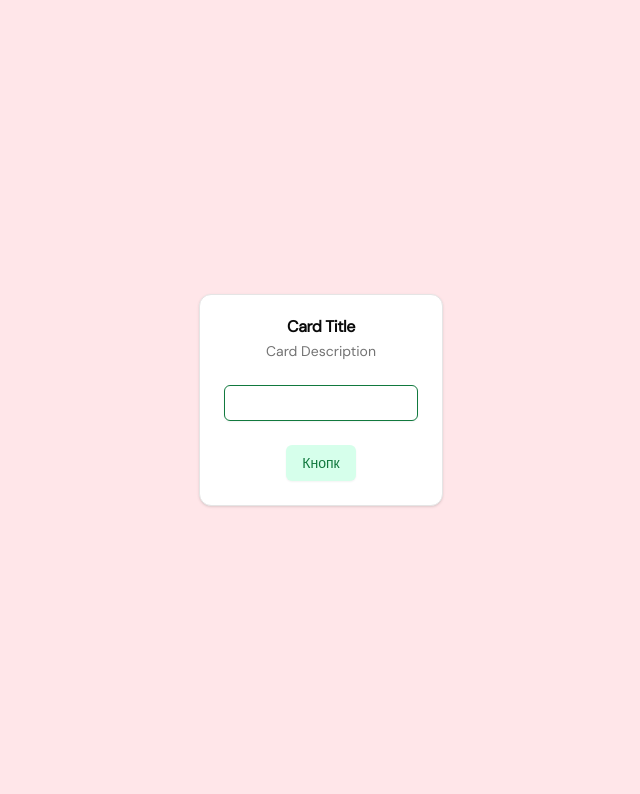
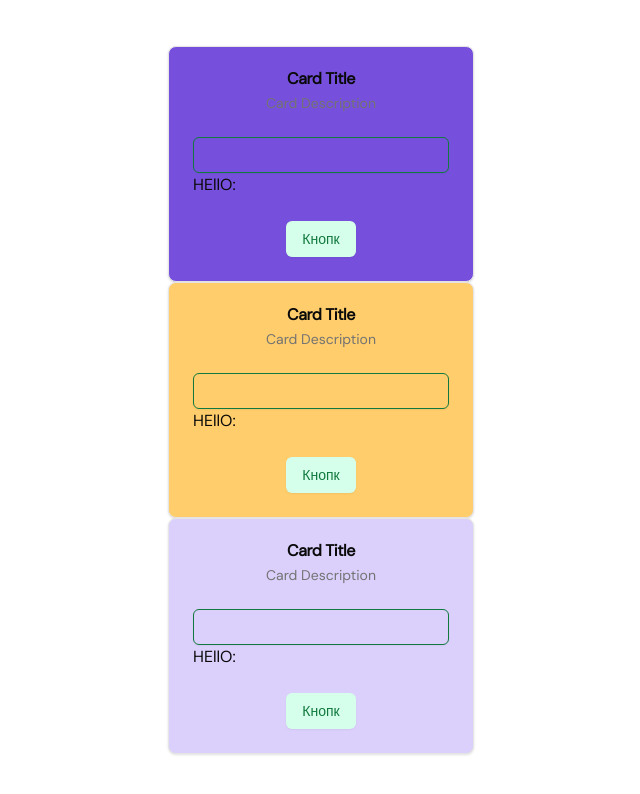
Before and after one commit to PushkinDenis/ai-social, a React (Vite) app: page / in a window 1280 px wide. Shown: the top 794 px of the page, without its empty margins (319-959 px from the left). Built offline with nearby package versions, Linux system fonts and the light colour scheme.

Commit message:
Card fix

```diff
--- a/src/App.tsx
+++ b/src/App.tsx
@@ -1,4 +1,4 @@
-import { FC, useRef } from 'react';
+import { FC, useRef, useState, ChangeEvent } from 'react';
 import { Button } from '@/components/ui/button';
 import {
   Card,
@@ -11,21 +11,83 @@ import {
 import { Input } from '@/components/ui/input';
 
 export const App: FC = () => {
+  const [text, setText] = useState('');
   const inputRef = useRef<HTMLInputElement>(null);
+
+  const handleChange = (e: ChangeEvent<HTMLInputElement>) => {
+    setText(e.target.value);
+  };
 
   const handleRef = () => {
     inputRef.current?.focus();
   };
 
   return (
-    <div className="flex flex-col bg-lightRed text-red w-full h-screen items-center justify-center">
-      <Card className="flex flex-col items-center justify-center">
+    <div className="flex flex-col bg-background text-red w-full h-screen items-center justify-center">
+      <Card className="" variant={'purple'}>
         <CardHeader>
           <CardTitle>Card Title</CardTitle>
           <CardDescription>Card Description</CardDescription>
         </CardHeader>
         <CardContent>
-          <Input ref={inputRef} className="outline-violet-800"></Input>
+          <Input
+            onChange={handleChange}
+            ref={inputRef}
+            className="outline-violet-800 overflow-hidden max-w-full w-64"
+          ></Input>
+          <div className="w-full max-w-xs overflow-hidden text-ellipsis break-words6">
+            HEllO: {text}
+          </div>
+        </CardContent>
+        <CardFooter>
+          <Button
+            variant={'destructive'}
+            onClick={handleRef}
+            className="focus:outline-none focus:bg-slate-600 focus:ring focus:ring-violet-300"
+          >
+            Кнопк
+          </Button>
+        </CardFooter>
+      </Card>
+      <Card className="" variant={'yellow'}>
+        <CardHeader>
+          <CardTitle>Card Title</CardTitle>
+          <CardDescription>Card Description</CardDescription>
+        </CardHeader>
+        <CardContent>
+          <Input
+            onChange={handleChange}
+            ref={inputRef}
+            className="outline-violet-800 overflow-hidden max-w-full w-64"
+          ></Input>
+          <div className="w-full max-w-xs overflow-hidden text-ellipsis break-words6">
+            HEllO: {text}
+          </div>
+        </CardContent>
+        <CardFooter>
+          <Button
+            variant={'destructive'}
+            onClick={handleRef}
+            className="focus:outline-none focus:bg-slate-600 focus:ring focus:ring-violet-300"
+          >
+            Кнопк
+          </Button>
+        </CardFooter>
+      </Card>
+      <Card className="" variant={'violet'}>
+        <CardHeader>
+          <CardTitle>Card Title</CardTitle>
+          <CardDescription>Card Description</CardDescription>
+        </CardHeader>
+        <CardContent>
+          <Input
+            onChange={handleChange}
+            ref={inputRef}
+            className="outline-violet-800 overflow-hidden max-w-full w-64"
+          ></Input>
+          <div className="w-full max-w-xs overflow-hidden text-ellipsis break-words6">
+            HEllO: {text}
+          </div>
         </CardContent>
         <CardFooter>
           <Button
--- a/src/components/ui/card.tsx
+++ b/src/components/ui/card.tsx
@@ -1,16 +1,26 @@
+import { cva, type VariantProps } from 'class-variance-authority';
 import { FC, HTMLAttributes, Ref } from 'react';
 import { cn } from '@/lib/utils';
 
-interface ICardProps extends HTMLAttributes<HTMLDivElement> {
+interface ICardProps extends HTMLAttributes<HTMLDivElement>, VariantProps<typeof cardVariants> {
   ref?: Ref<HTMLDivElement>;
 }
 
-export const Card: FC<ICardProps> = ({ className, ref, ...props }) => (
-  <div
-    ref={ref}
-    className={cn('rounded-xl border bg-card text-card-foreground shadow', className)}
-    {...props}
-  />
+const cardVariants = cva(
+  'flex flex-col items-center justify-center rounded-[0.5rem] border bg-card text-card-foreground shadow',
+  {
+    variants: {
+      variant: {
+        purple: 'bg-purple',
+        violet: 'bg-violet',
+        yellow: 'bg-yellow',
+      },
+    },
+  },
+);
+
+export const Card: FC<ICardProps> = ({ className, ref, variant, ...props }) => (
+  <div ref={ref} className={cn(cardVariants({ variant, className }))} {...props} />
 );
 
 export const CardHeader: FC<ICardProps> = ({ className, ref, ...props }) => (
--- a/tailwind.config.js
+++ b/tailwind.config.js
@@ -25,6 +25,9 @@ module.exports = {
       },
       colors: {
         red: 'hsl(var(--red))',
+        purple: 'hsl(var(--purple))',
+        yellow: 'hsl(var(--yellow))',
+        violet: 'hsl(var(--violet))',
         lightRed: 'hsl(var(--light-red))',
         border: 'hsl(var(--border))',
         input: 'hsl(var(--input))',
```
